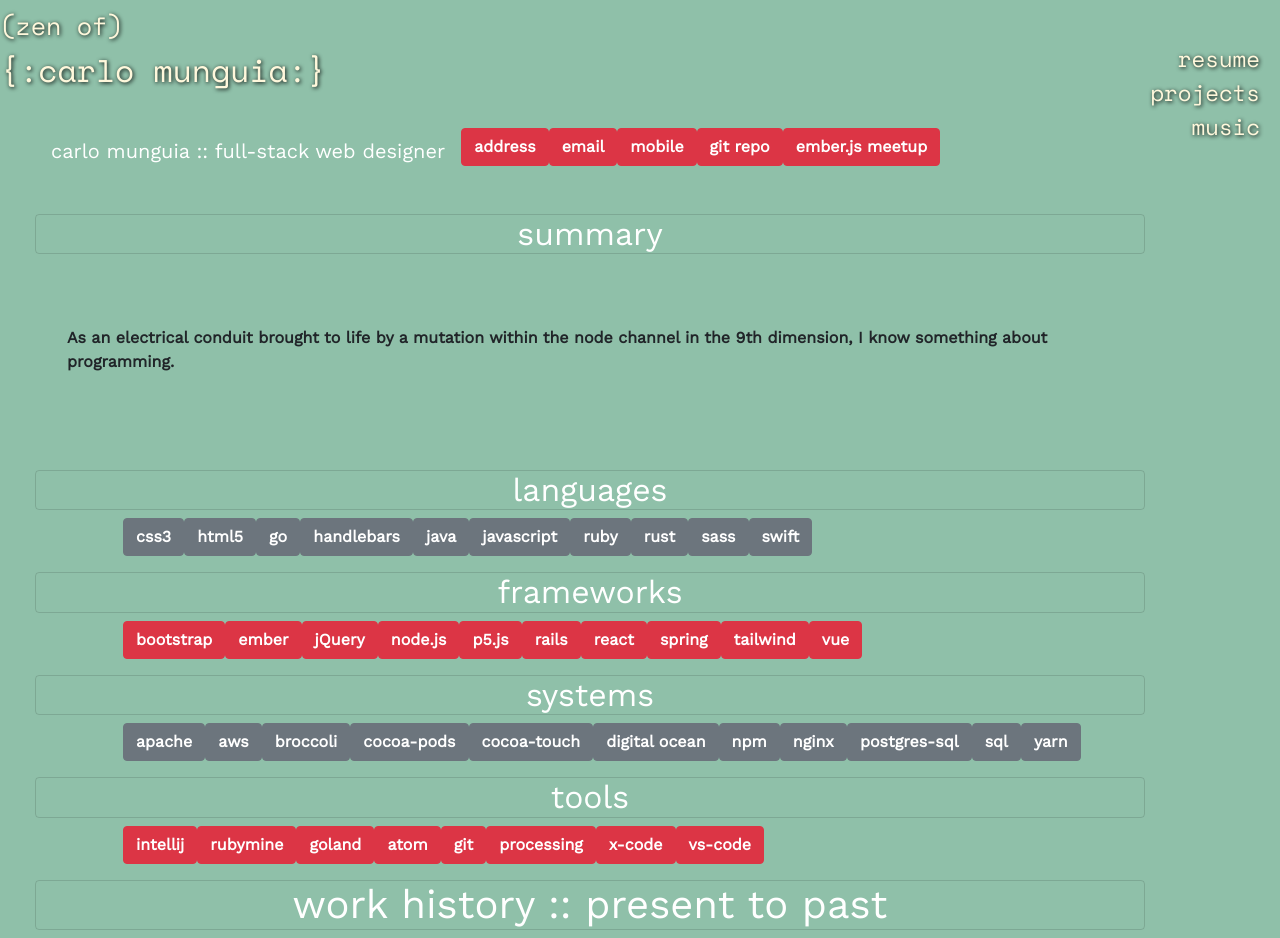
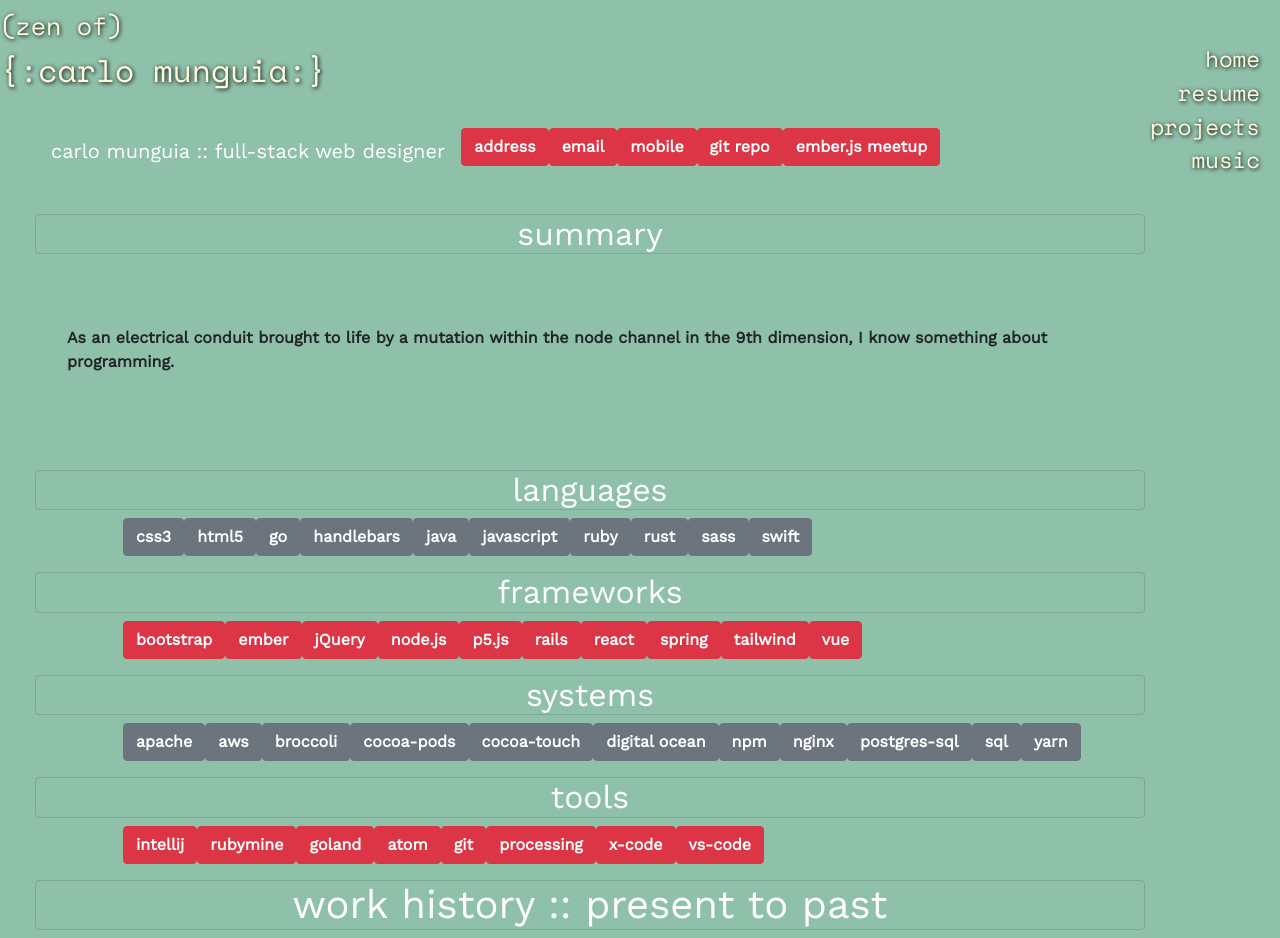
Before and after one commit to carlomunguia/carlomunguia.com, a Vue app: page /#/r in a window 1280 px wide. Built offline with nearby package versions, Linux system fonts and the light colour scheme.

Commit message:
returned home funcitonality until remedy is found

```diff
--- a/src/App.vue
+++ b/src/App.vue
@@ -2,6 +2,7 @@
   <div id="app">
     <menu class="main-menu">
 
+      <router-link to="h">home</router-link>
       <router-link to="/r">resume</router-link>
       <router-link to="/p">projects</router-link>
       <router-link to="/m">music</router-link>
```
